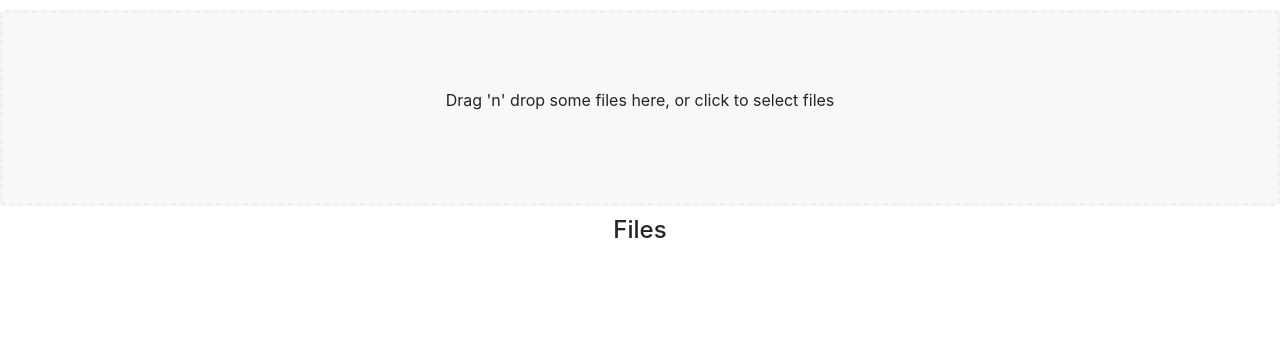
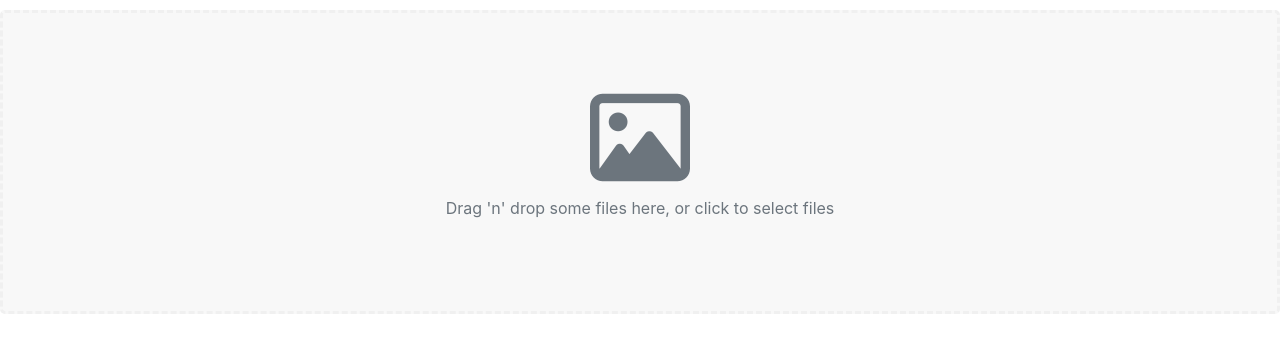
Before and after one commit to SamKlep/whatimage-front, a React (Create React App) app: page / in a window 1280 px wide. Shown: the top 352 px of the page. Built offline with nearby package versions, Linux system fonts and the light colour scheme; the HTML template or start-up script is replaced by a standard one.

Commit message:
Fontawesome and image icon, css styling

```diff
--- a/public/index.html
+++ b/public/index.html
@@ -1,26 +1,21 @@
 <!DOCTYPE html>
 <html lang="en">
+
 <head>
   <meta charset="utf-8" />
   <link rel="icon" href="%PUBLIC_URL%/favicon.ico" />
   <meta name="viewport" content="width=device-width, initial-scale=1" />
   <meta name="theme-color" content="#000000" />
-    <meta
-      name="description"
-      content="Web site created using create-react-app"
-    />
-    <link
-      rel="stylesheet"
-      href="https://maxcdn.bootstrapcdn.com/bootstrap/4.4.1/css/bootstrap.min.css"
-      integrity="sha384-Vkoo8x4CGsO3+Hhxv8T/Q5PaXtkKtu6ug5TOeNV6gBiFeWPGFN9MuhOf23Q9Ifjh"
-      crossorigin="anonymous"
-    />
+  <meta name="description" content="Web site created using create-react-app" />
+  <link rel="stylesheet" href="https://maxcdn.bootstrapcdn.com/bootstrap/4.4.1/css/bootstrap.min.css"
+    integrity="sha384-Vkoo8x4CGsO3+Hhxv8T/Q5PaXtkKtu6ug5TOeNV6gBiFeWPGFN9MuhOf23Q9Ifjh" crossorigin="anonymous" />
   <link rel="apple-touch-icon" href="%PUBLIC_URL%/logo192.png" />
 
   <link rel="manifest" href="%PUBLIC_URL%/manifest.json" />
-
+  <script src="https://kit.fontawesome.com/366fb4d59a.js" crossorigin="anonymous"></script>
   <title>React App</title>
 </head>
+
 <body>
   <noscript>You need to enable JavaScript to run this app.</noscript>
   <div id="root"></div>
@@ -35,4 +30,5 @@
       To create a production bundle, use `npm run build` or `yarn build`.
     -->
 </body>
+
 </html>
--- a/src/components / Classifier/Classifier.js
+++ b/src/components / Classifier/Classifier.js
@@ -37,16 +37,17 @@ class Classifier extends Component {
           <section className='containter'>
             <div {...getRootProps({ className: 'dropzone back' })}>
               <input {...getInputProps()} />
-              <p>
+              <i
+                className='far fa-image mb-2 text-muted'
+                style={{ fontSize: 100 }}
+              ></i>
+              <p className='text-muted'>
                 {isDragActive
                   ? 'Drag some images '
                   : "Drag 'n' drop some files here, or click to select files"}
               </p>
             </div>
-            <aside>
-              <h4>Files</h4>
-              <ul>{files}</ul>
-            </aside>
+            <aside>{files}</aside>
             {this.state.isLoading && (
               <Spinner animation='border' role='status'>
                 <span className='sr-only'>Loading...</span>
```
Lines whose indentation alone changed are shown as unchanged.
